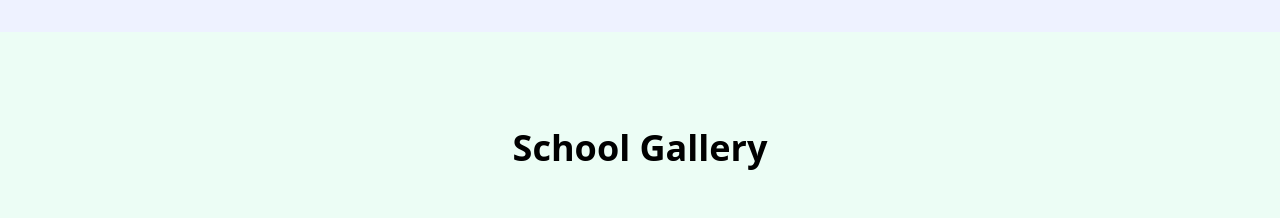
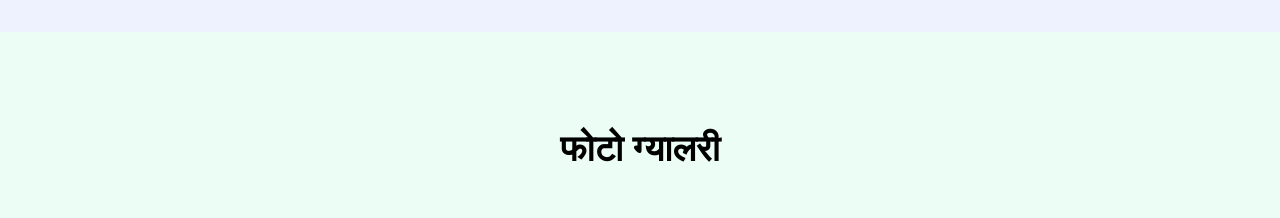
Before and after one commit to janak2019/dandagaun_school, a React (Vite) app: page / in a window 1280 px wide. Shown: the part 2840-3058 px from the top of the page. Built offline with nearby package versions, Linux system fonts and the light colour scheme.

Commit message:
some change

```diff
--- a/src/components/sections/Gallery.jsx
+++ b/src/components/sections/Gallery.jsx
@@ -14,7 +14,7 @@ const galleryImages = [
       <section id="gallery" className="py-24 bg-emerald-50">
         <div className="max-w-7xl mx-auto px-6">
           <h2 className="text-4xl font-bold text-center mb-16">
-            School Gallery
+            फोटो ग्यालरी
           </h2>
 
           <div className="grid md:grid-cols-3 gap-8">
```
